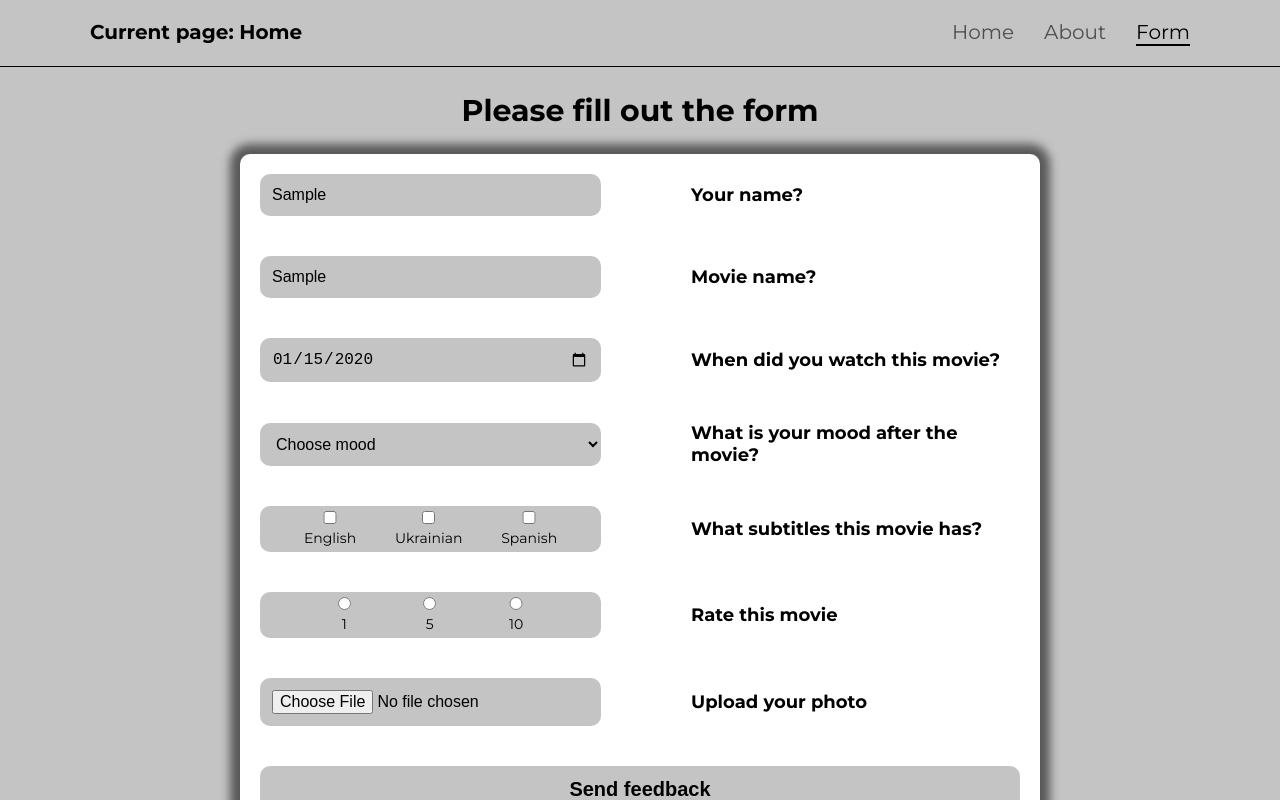
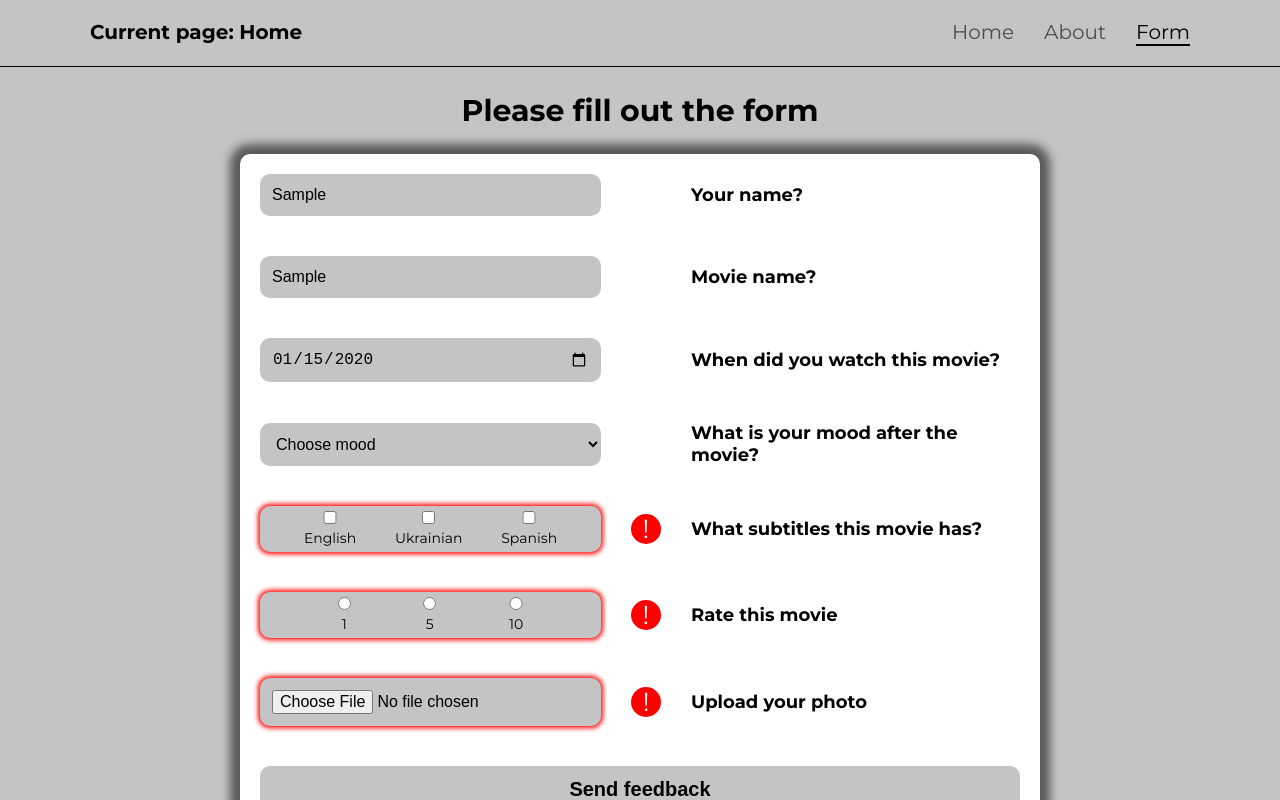
Before and after one commit to pedanmax/react-rss, a React (Vite) app in the folder react/: page /form in a window 1280 px wide. Both pictures are taken after typing "Sample", "Sample", "2020-01-15" into the empty fields and a click on the input "Send feedback". Shown: the top 800 px of the page. Built offline with nearby package versions, Linux system fonts and the light colour scheme.

Commit message:
feat:add baasic validation to inputs

```diff
--- a/react/src/components/FeedBackCollection/FeedBackCollection.tsx
+++ b/react/src/components/FeedBackCollection/FeedBackCollection.tsx
@@ -9,7 +9,6 @@ const FeedBackCollection = ({ cards }: { cards: FeedBackCard[] }) => {
       {cards.length > 0 && <h2 className='form-page__subtitle'>Feedbacks about movies</h2>}
       <div className='form-page__collection collection'>
         {cards.map((item, index) => {
-          console.log(item);
           return <FeedBackCardComponent key={index} obj={item} />;
         })}
       </div>
--- a/react/src/components/Form/Form.scss
+++ b/react/src/components/Form/Form.scss
@@ -101,8 +101,7 @@
     display: none;
     cursor: default;
     &_checkbox {
-      top: 50px;
-      left: 0;
+      left: -16px;
     }
     &::before {
       content: '';
--- a/react/src/components/Form/Form.tsx
+++ b/react/src/components/Form/Form.tsx
@@ -13,9 +13,8 @@ const Form = ({ addFeedBackToState }: PropsForm) => {
   const {
     register,
     handleSubmit,
-    watch,
     formState: { errors },
-  } = useForm();
+  } = useForm({ mode: 'onSubmit', reValidateMode: 'onSubmit' });
   const [formState, setFormState] = useState({
     validate: false,
     fields: {
@@ -29,48 +28,62 @@ const Form = ({ addFeedBackToState }: PropsForm) => {
     },
   });
   const onSubmit = (data: FeedBackCardFromHook) => {
-    console.log(data);
-    const info: FeedBackCard = {
-      name: data.name,
-      movie: data.movie,
-      date: data.date,
-      select: data.select,
-      checkBoxes: [data.checkBoxEn, data.checkBoxUa, data.checkBoxSp]
-        .filter((i) => i)
-        .join(', ') as string,
-      radio: data.radio,
-      image: data.image,
-    };
-    console.log(info);
-    addFeedBackToState(info);
-    return info;
+    // const info: FeedBackCard = {
+    //   name: data.name,
+    //   movie: data.movie,
+    //   date: data.date,
+    //   select: data.select,
+    //   checkBoxes: data.checkBox,
+    //   radio: data.radio,
+    //   image: data.image,
+    // };
+    addFeedBackToState(data);
   };
+  // console.log(errors);
   return (
     <form action='#' className='form-page__form form' onSubmit={handleSubmit(onSubmit)}>
-      <TextInput refProp={register} name='name' label='Your name?' error={formState.fields.name} />
+      <TextInput
+        refProp={register}
+        name='name'
+        label='Your name?'
+        error={errors?.name?.message?.toString()}
+      />
       <TextInput
         refProp={register}
         name='movie'
         label='Movie name?'
-        error={formState.fields.movie}
+        error={errors.movie?.message?.toString()}
       />
       <DateInput
         refProp={register}
+        name='date'
         label='When did you watch this movie?'
-        error={formState.fields.date}
+        error={errors.date?.message?.toString()}
       />
       <SelectInput
         refProp={register}
+        name='select'
         label='What is your mood after the movie?'
-        error={formState.fields.select}
+        error={errors.select?.message?.toString()}
       />
       <CheckBoxInput
         refProp={register}
         label='What subtitles this movie has?'
-        error={formState.fields.checkBoxes}
+        error={errors.checkBox?.message?.toString()}
+        name={'checkBox'}
       />
-      <RadioInput refProp={register} label='Rate this movie' error={formState.fields.radioBoxes} />
-      <FileInput refProp={register} label='Upload your photo' error={formState.fields.image} />
+      <RadioInput
+        refProp={register}
+        name='radio'
+        label='Rate this movie'
+        error={errors.radio?.message?.toString()}
+      />
+      <FileInput
+        refProp={register}
+        label='Upload your photo'
+        error={errors.file?.message?.toString()}
+        name='file'
+      />
       <input type='submit' className='form__submit' value='Send feedback' />
     </form>
   );
--- a/react/src/components/Form/FormComponents/CheckBoxInput.tsx
+++ b/react/src/components/Form/FormComponents/CheckBoxInput.tsx
@@ -6,22 +6,24 @@ const CheckBoxInput = ({
   error,
   label,
   refProp,
+  name,
 }: {
   label: string;
   refProp: UseFormRegister<FieldValues>;
-  error: boolean;
+  error?: string;
+  name: string;
 }) => {
   return (
     <div className='form__box'>
       <div
         className='form__inputs'
-        style={{ boxShadow: error ? '0 0 0px 0px red' : '0 0 5px 2px red' }}
+        style={{ boxShadow: !error ? '0 0 0px 0px red' : '0 0 5px 2px red' }}
       >
         <div className='form__input-box'>
           <input
             type='checkbox'
             className='form__checkbox'
-            {...refProp('checkBoxEn')}
+            {...refProp(name, { required: 'You must select at least one option' })}
             value='English'
             id='checkbox1'
           />
@@ -31,8 +33,8 @@ const CheckBoxInput = ({
           <input
             type='checkbox'
             className='form__checkbox'
-            {...refProp('checkBoxUa')}
-            value='Ukrainian'
+            {...refProp(name, { required: 'You must select at least one option' })}
+            value=' Ukrainian'
             id='checkbox2'
           />
           <label htmlFor='checkbox2'>Ukrainian</label>
@@ -41,24 +43,21 @@ const CheckBoxInput = ({
           <input
             type='checkbox'
             className='form__checkbox'
-            {...refProp('checkBoxSp')}
-            value='Spanish'
+            {...refProp(name, { required: 'You must select at least one option' })}
+            value=' Spanish'
             id='checkbox3'
           />
-          {!error && (
-            <p className='form__error form__error_checkbox'>You must choose at least one option</p>
-          )}
           <label htmlFor='checkbox3'>Spanish</label>
         </div>
       </div>
       <div
         className='form__icon'
         style={{
-          opacity: error ? '0' : '1',
-          cursor: error ? 'default' : 'pointer',
+          opacity: error ? '1' : '0',
+          cursor: error ? 'pointer' : 'default',
         }}
       >
-        <div className='form__error'>You must select at least one option</div>
+        {error && <p className='form__error form__error_checkbox'>{error}</p>}
       </div>
       <h5 className='form__label'>{label}</h5>
     </div>
--- a/react/src/components/Form/FormComponents/DateInput.tsx
+++ b/react/src/components/Form/FormComponents/DateInput.tsx
@@ -6,28 +6,30 @@ const DateInput = ({
   error,
   label,
   refProp,
+  name,
 }: {
   label: string;
   refProp: UseFormRegister<FieldValues>;
-  error: boolean;
+  error?: string;
+  name: string;
 }) => {
   return (
     <div className='form__box'>
       <input
         type='date'
         className='form__date input'
-        {...refProp('date')}
+        {...refProp(name, { required: 'This date has not yet come or not valid' })}
         data-testid='date'
-        style={{ boxShadow: error ? '0 0 0px 0px red' : '0 0 5px 2px red' }}
+        style={{ boxShadow: !error ? '0 0 0px 0px red' : '0 0 5px 2px red' }}
       />
       <div
         className='form__icon'
         style={{
-          opacity: error ? '0' : '1',
-          cursor: error ? 'default' : 'pointer',
+          opacity: error ? '1' : '0',
+          cursor: error ? 'pointer' : 'default',
         }}
       >
-        <div className='form__error'>This date has not yet come or not valid</div>
+        {error && <div className='form__error'>{error}</div>}
       </div>
       <label htmlFor='date' className='form__label'>
         {label}
--- a/react/src/components/Form/FormComponents/FileInput.tsx
+++ b/react/src/components/Form/FormComponents/FileInput.tsx
@@ -6,10 +6,12 @@ const FileInput = ({
   error,
   label,
   refProp,
+  name,
 }: {
   label: string;
   refProp: UseFormRegister<FieldValues>;
-  error: boolean;
+  error?: string;
+  name: string;
 }) => {
   return (
     <div className='form__box'>
@@ -18,17 +20,17 @@ const FileInput = ({
         data-testid='file'
         className='form__file input'
         accept='image/*'
-        {...refProp('image')}
-        style={{ boxShadow: error ? '0 0 0px 0px red' : '0 0 5px 2px red' }}
+        {...refProp(name, { required: 'You must select a file of type image' })}
+        style={{ boxShadow: !error ? '0 0 0px 0px red' : '0 0 5px 2px red' }}
       />
       <div
         className='form__icon'
         style={{
-          opacity: error ? '0' : '1',
-          cursor: error ? 'default' : 'pointer',
+          opacity: !error ? '0' : '1',
+          cursor: !error ? 'default' : 'pointer',
         }}
       >
-        <div className='form__error'>You must select a file of type image</div>
+        <div className='form__error'>{error}</div>
       </div>
       <label htmlFor='file' className='form__label'>
         {label}
--- a/react/src/components/Form/FormComponents/RadioInput.tsx
+++ b/react/src/components/Form/FormComponents/RadioInput.tsx
@@ -5,26 +5,39 @@ const RadioInput = ({
   error,
   label,
   refProp,
+  name,
 }: {
   label: string;
   refProp: UseFormRegister<FieldValues>;
-  error: boolean;
+  error?: string;
+  name: string;
 }) => {
   return (
     <div className='form__box'>
       <div
         className='form__inputs'
-        style={{ boxShadow: error ? '0 0 0px 0px red' : '0 0 5px 2px red' }}
+        style={{ boxShadow: !error ? '0 0 0px 0px red' : '0 0 5px 2px red' }}
       >
         <div className='form__input-box'>
-          <input type='radio' id='radio1' className='form__radio' {...refProp('radio')} value='1' />
-          {!error && <p className='form__error form__error_checkbox'>You must choose one option</p>}
+          <input
+            type='radio'
+            id='radio1'
+            className='form__radio'
+            {...refProp(name, { required: 'You must choose one option' })}
+            value='1'
+          />
           <label htmlFor='radio1' className='form__label_radio'>
             1
           </label>
         </div>
         <div className='form__input-box'>
-          <input type='radio' id='radio2' className='form__radio' {...refProp('radio')} value='5' />
+          <input
+            type='radio'
+            id='radio2'
+            className='form__radio'
+            {...refProp(name, { required: 'You must choose one option' })}
+            value='5'
+          />
           <label htmlFor='radio2' className='form__label_radio'>
             5
           </label>
@@ -34,7 +47,7 @@ const RadioInput = ({
             type='radio'
             id='radio3'
             className='form__radio'
-            {...refProp('radio')}
+            {...refProp(name, { required: 'You must choose one option' })}
             value='10'
           />
           <label htmlFor='radio3' className='form__label_radio'>
@@ -45,11 +58,11 @@ const RadioInput = ({
       <div
         className='form__icon'
         style={{
-          opacity: error ? '0' : '1',
-          cursor: error ? 'default' : 'pointer',
+          opacity: !error ? '0' : '1',
+          cursor: !error ? 'default' : 'pointer',
         }}
       >
-        <div className='form__error'>You must select one option</div>
+        {error && <p className='form__error form__error_checkbox'>{error}</p>}
       </div>
       <h5 className='form__label'>{label}</h5>
     </div>
--- a/react/src/types/Types.ts
+++ b/react/src/types/Types.ts
@@ -23,9 +23,7 @@ export type FeedBackCard = {
 };
 
 export type FeedBackCardFromHook = {
-  checkBoxEn?: string | boolean;
-  checkBoxUa?: string | boolean;
-  checkBoxSp?: string | undefined;
+  checkBox?: string | string[];
   date?: string;
   image?: FileList | string;
   movie?: string;
```
Also changed, not shown: react/src/components/Form/FormComponents/SelectInput.tsx (+8 -7 lines), react/src/components/Form/FormComponents/TextInput.tsx (+9 -10 lines).
